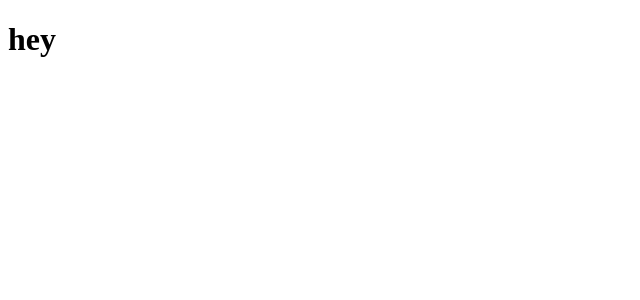
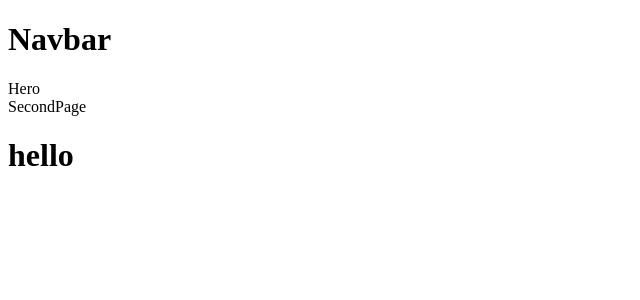
Before and after one commit to emaddkhan/codealpha_tasks, a React (Vite) app in the folder Sheriyans projects by emad/React Js/lecture 2/vite-project/: page / in a window 1280 px wide. Shown: the top 300 px of the page, without its empty margins (0-640 px from the left). Built offline with nearby package versions, Linux system fonts and the light colour scheme.

Commit message:
learning react.........

```diff
--- a/Sheriyans projects by emad/React Js/lecture 2/vite-project/src/App.jsx
+++ b/Sheriyans projects by emad/React Js/lecture 2/vite-project/src/App.jsx
@@ -1,8 +1,15 @@
 import React from "react";
-
+import Navbar from "./Components/Navbar";
+import Hero from "./Components/Hero";
+import SecondPage from "./Components/SecondPage";
 function App(){
   return (
-    <h1>hey</h1>
+   <div>
+    <Navbar></Navbar>
+    <Hero></Hero>
+    <SecondPage></SecondPage>
+    <h1>hello</h1>
+   </div>
   )
 }
 export default App;
--- /dev/null
+++ b/Sheriyans projects by emad/React Js/lecture 2/vite-project/src/Components/Hero.jsx
@@ -0,0 +1,9 @@
+import React from 'react'
+
+function Hero() {
+  return (
+    <div>Hero</div>
+  )
+}
+
+export default Hero
--- /dev/null
+++ b/Sheriyans projects by emad/React Js/lecture 2/vite-project/src/Components/Navbar.jsx
@@ -0,0 +1,9 @@
+import React from "react";
+function Navbar(){
+    return (
+        <h1>Navbar</h1>
+    )
+}
+export default Navbar;
+
+//apkoi bhi do element return nhi krwaskte toh iskeliy apko undono cheezon ko aik div k andr rkhna parega
--- /dev/null
+++ b/Sheriyans projects by emad/React Js/lecture 2/vite-project/src/Components/SecondPage.jsx
@@ -0,0 +1,9 @@
+import React from 'react'
+
+function SecondPage() {
+  return (
+    <div>SecondPage</div>
+  )
+}
+
+export default SecondPage
```
